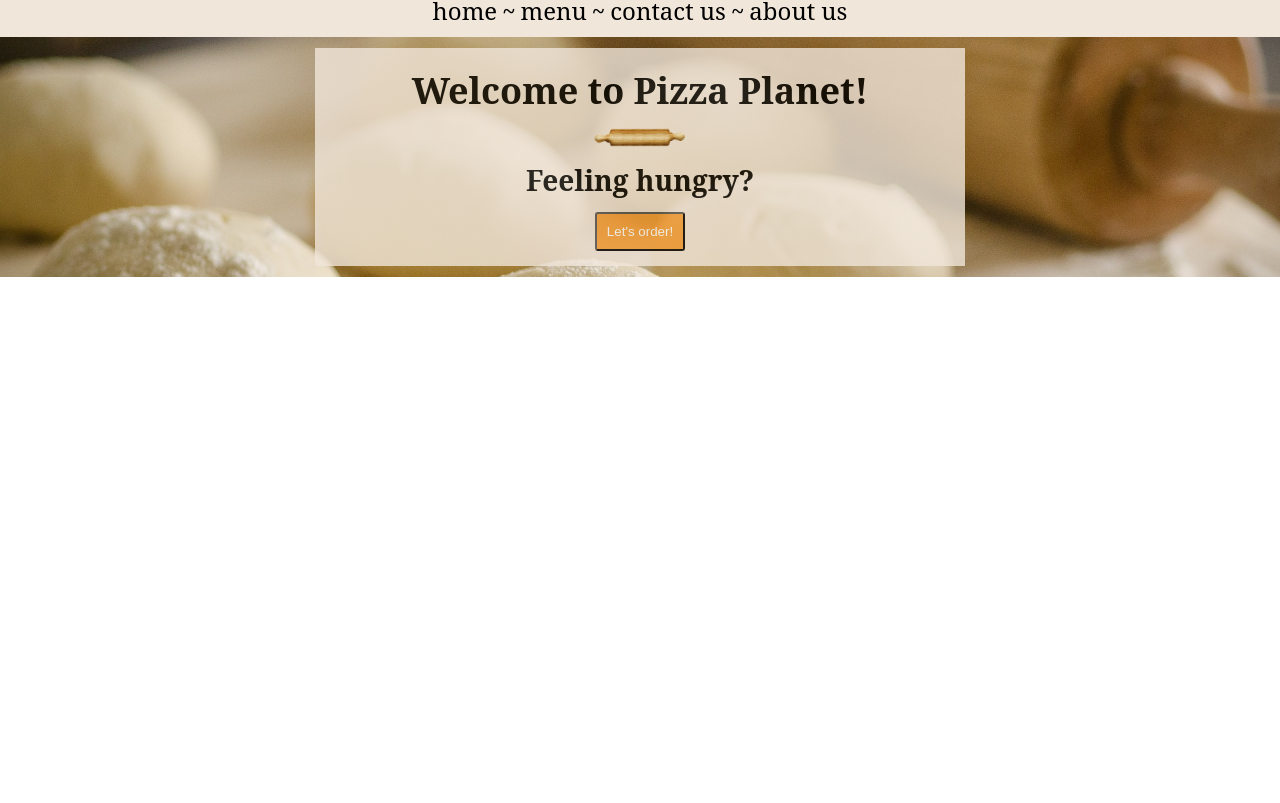
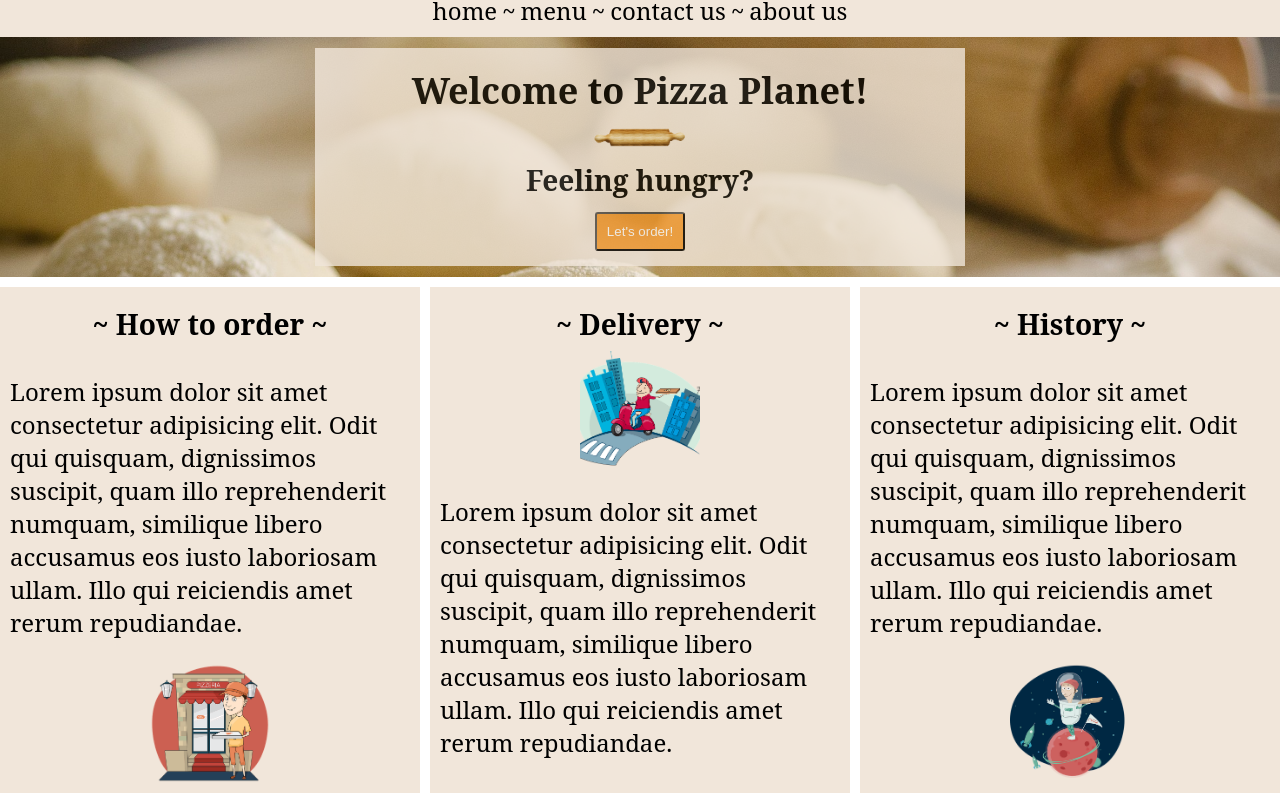
Before and after one commit to gulnazkassym/pizza_planet, a Vue app: page / in a window 1280 px wide. Shown: the part 366-1169 px from the top of the page. Before the commit the page ends 800 px from the top, so only its background shows below. Built offline with nearby package versions, Linux system fonts and the light colour scheme; no server answers.

Commit message:
named router views

```diff
--- a/src/App.vue
+++ b/src/App.vue
@@ -2,6 +2,11 @@
   <div id="app">
     <appHeader />
     <router-view></router-view>
+    <div class="info_block_wrapper">
+       <router-view name="ordering-guide"></router-view>
+       <router-view name="delivery"></router-view>
+       <router-view name="history"></router-view>
+    </div>
   </div>
 </template>
 
@@ -43,4 +48,55 @@ export default {
   span {
     margin: 0 5px;
   }
+
+  .info_block_wrapper {
+    display: flex;
+    flex-direction: column;
+  }
+
+  .info_block {
+    background: #f1e6da;
+    margin: 10px 0;
+    padding: 10px;
+  }
+
+  .info_block h3 {
+    text-align: center;
+  }
+
+  .info_block_content {
+    display: flex;
+    align-items: center;
+  }
+
+  .info_block img {
+    width: 30%;
+  }
+
+  @media screen and (min-width: 900px) {
+    .info_block {
+      width: 100%;
+    }
+
+    .info_block_wrapper {
+      flex-direction: row;
+    }
+
+    .info_block:nth-child(2) {
+      margin: 10px;
+    }
+
+    .info_block:nth-child(2) img {
+      order: -1;
+    }
+
+    .info_block_content {
+      flex-direction: column;
+      align-items: center;
+    }
+
+    .info_block img {
+      max-width: 100%;
+    }
+  }
 </style>
--- a/src/main.js
+++ b/src/main.js
@@ -8,10 +8,7 @@ Vue.use(VueRouter)
 
 const router = new VueRouter({
   routes,
-  mode: 'history',
-  scrollBehavior(to, from, savedPosition) {
-    return { x: 0, y: 200 }
-  }
+  mode: 'history'
 })
 
 new Vue({
--- a/src/routes.js
+++ b/src/routes.js
@@ -8,7 +8,12 @@ import Delivery from './components/Delivery'
 import OrderingGuide from './components/OrderingGuide'
 
 export const routes = [
-  { path: '/', name: 'homeLink', component: Home },
+  { path: '/', name: 'homeLink', components: {
+    default: Home,
+    'ordering-guide': OrderingGuide,
+    'delivery': Delivery,
+    'history': History
+  } },
   { path: '/menu', name: 'menuLink', component: Menu },
   { path: '/contact', name: 'contactLink', component: Contact },
   { path: '/admin', name: 'adminLink', component: Admin },
```
